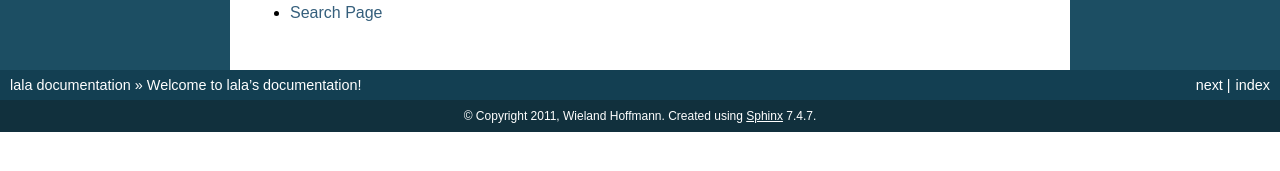
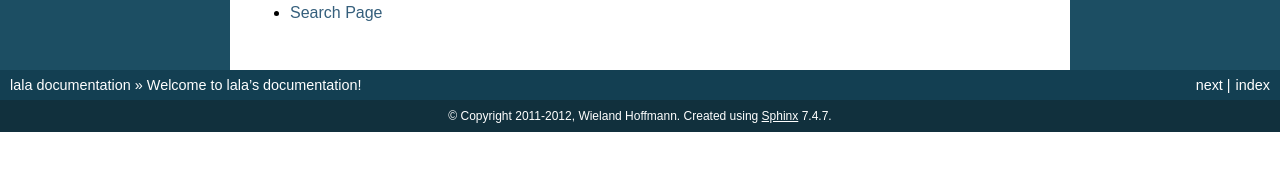
Before and after one commit to mineo/lala, a Sphinx documentation site: the page built from docs/source/index.rst, in a window 1280 px wide. Shown: the part 485-656 px from the top of the page. Built offline with Sphinx 7.4.7, drawn with Linux system fonts in a browser that asks for light colours; the version number could not be read and is left out.

Commit message:
it's 2012, even in the docs

```diff
--- a/docs/source/conf.py
+++ b/docs/source/conf.py
@@ -45,7 +45,7 @@ master_doc = 'index'
 
 # General information about the project.
 project = u'lala'
-copyright = u'2011, Wieland Hoffmann'
+copyright = u'2011-2012, Wieland Hoffmann'
 
 # The version info for the project you're documenting, acts as replacement for
 # |version| and |release|, also used in various other places throughout the
```
